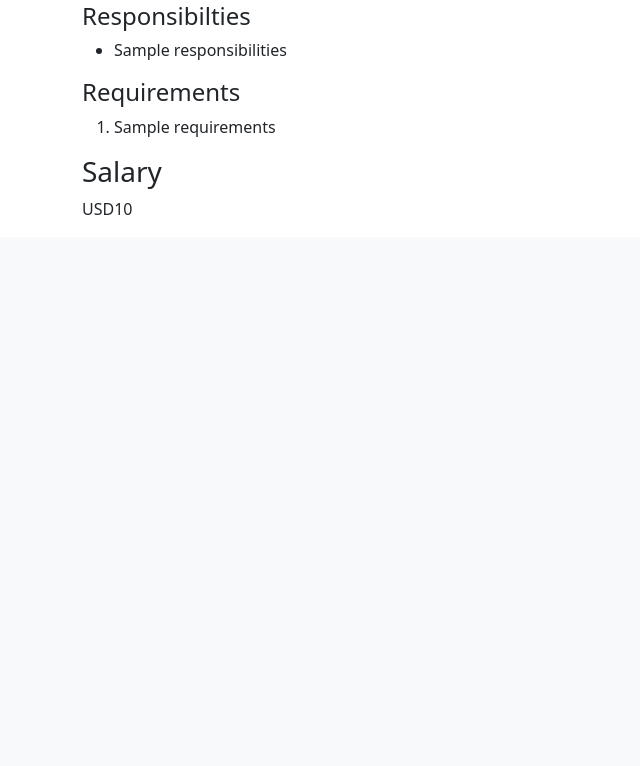
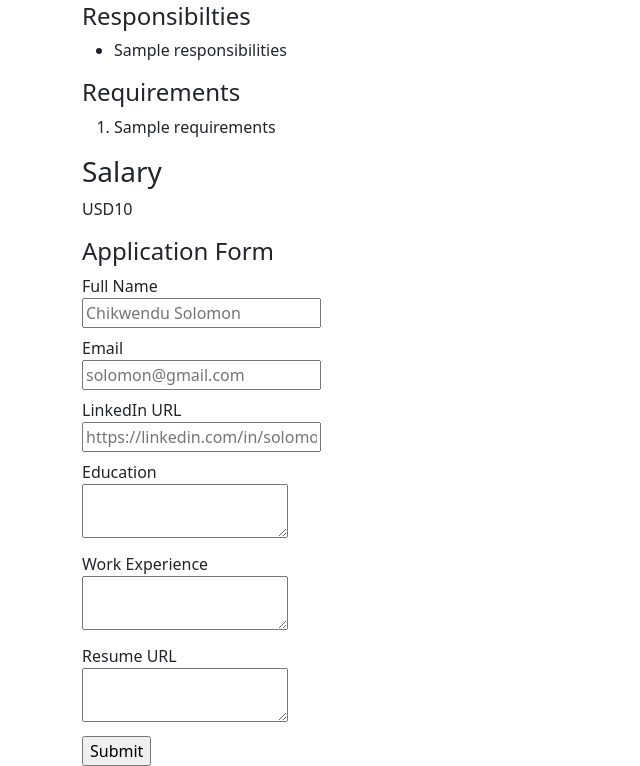
Before and after one commit to Southboy12/jovian-careers-website-v2, a Flask app: template templates/jobpage.html in a window 1280 px wide. Shown: the part 598-1364 px from the top of the page, without its empty margins (0-640 px from the left). Before the commit the page ends 813 px from the top, so only its background shows below. Run offline with Flask 2, Linux system fonts and the light colour scheme; the template is opened without the code that fills it: most values are stand-ins (such as "Sample title", 1, 10 or a date in 2020).

Commit message:
store application in database

```diff
--- a/app.py
+++ b/app.py
@@ -1,5 +1,5 @@
-from flask import Flask, render_template, jsonify
-from database import load_jobs_from_db, load_job_from_db
+from flask import Flask, request, render_template, jsonify
+from database import load_jobs_from_db, load_job_from_db, add_application_to_db
 
 app = Flask(__name__)
 
@@ -20,5 +20,12 @@ def show_job(id):
     return "Not Found", 404
   return render_template('jobpage.html', job=job)
 
+@app.route("/job/<id>/apply", methods=['post'])
+def apply_to_job(id):
+  data = request.form
+  job = load_job_from_db(id)
+  add_application_to_db(id, data)
+  return render_template('application_submitted.html', application=data,          job=job)
+
 if __name__ == '__main__':
   app.run(host='0.0.0.0', debug=True)
--- /dev/null
+++ b/templates/application_form.html
@@ -0,0 +1,34 @@
+<h4>Application Form</h4>
+<form action="/job/{{job['id']}}/apply" method ="post">
+  <div class="mb-2">
+  <label>Full Name</label><br>
+  <input type="text" name="full_name" placeholder="Chikwendu Solomon">
+  </div>
+
+  <div class="mb-2">
+  <label>Email</label><br>
+  <input type="text" name="email" placeholder="solomon@gmail.com">
+  </div>
+
+  <div class="mb-2">
+  <label>LinkedIn URL</label><br>
+  <input type="text" name="linkedin_url"      placeholder="https://linkedin.com/in/solomonchikwendu">
+  </div>
+
+  <div class="mb-2">
+  <label>Education</label><br>
+  <textarea name="education"></textarea>
+  </div>
+
+<div class="mb-2">
+  <label>Work Experience</label><br>
+  <textarea name="work_experience"></textarea>
+  </div>
+
+  <div class="mb-2">
+  <label>Resume URL</label><br>
+  <textarea name="resume_url"></textarea>
+  </div>
+
+  <input type="submit">
+</form>
--- a/templates/jobpage.html
+++ b/templates/jobpage.html
@@ -25,6 +25,7 @@
       </ol>
       <h3>Salary</h3>
       <p>{{job.currency}}{{job.salary}}</p>
+      {% include 'application_form.html' %}
     </div>
   </body>
 </html>
```
Also changed, not shown: database.py (+13 -0 lines), templates/application_submitted.html (added, +27 -0 lines).
